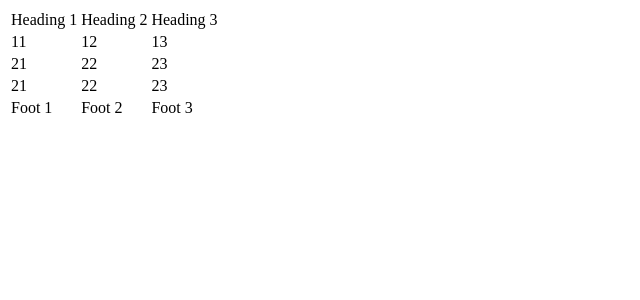
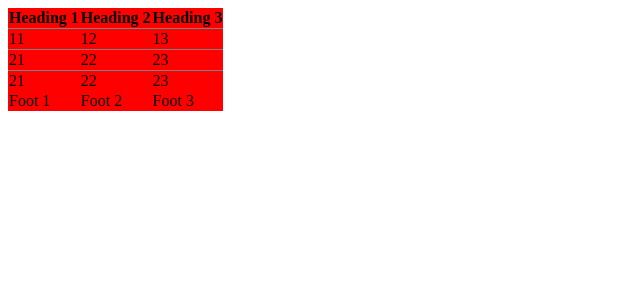
Before and after one commit to dunbheo/ComponentLibrary, a React app: page / in a window 1280 px wide. Shown: the top 300 px of the page, without its empty margins (0-640 px from the left). Built offline with nearby package versions, Linux system fonts and the light colour scheme; the HTML template or start-up script is replaced by a standard one.

Commit message:
Added some prop passing to children for Grid components

```diff
--- a/package.json
+++ b/package.json
@@ -44,6 +44,7 @@
   },
   "dependencies": {
     "react": "^16.9.0",
-    "react-dom": "^16.9.0"
+    "react-dom": "^16.9.0",
+    "styled-components": "^4.3.2"
   }
 }
--- a/src/App.js
+++ b/src/App.js
@@ -2,7 +2,7 @@ import React from 'react';
 import Grid, { GridHeaderRow, GridHeaderCell, GridRow, GridCell, GridFooterCell, GridFooterRow } from './components/grid/Grid';
 
 const App = () => (
-  <Grid>
+  <Grid backgroundColor="red" borderTop>
     <GridHeaderRow>
       <GridHeaderCell>Heading 1</GridHeaderCell>
       <GridHeaderCell>Heading 2</GridHeaderCell>
--- a/src/components/grid/Grid.js
+++ b/src/components/grid/Grid.js
@@ -1,17 +1,27 @@
 import React from 'react';
 import PropTypes from 'prop-types';
+import styled from 'styled-components';
 
 // Grid
-const Grid = ({ children }) => (
-  <table>
-    <tbody>
-      {children}
-    </tbody>
-  </table>
-);
+
+const Grid = ({ children, backgroundColor, ...rest }) => {
+const Table = styled.table`
+border-collapse: collapse;
+background-color: ${backgroundColor};
+`;
+
+ return (
+  <Table>
+      <tbody>
+        {children.map(child => React.cloneElement(child, {...rest}))}
+      </tbody>
+    </Table>
+ );
+};
 
 Grid.propTypes = {
   children: PropTypes.element.isRequired,
+  backgroundColor: PropTypes.string,
 };
 
 // GridHeaderRow
@@ -25,7 +35,7 @@ GridHeaderRow.propTypes = {
 
 // GridHeaderCell
 export const GridHeaderCell = ({ children }) => (
-  <td>{children}</td>
+  <th>{children}</th>
 );
 
 GridHeaderCell.propTypes = {
@@ -33,8 +43,8 @@ GridHeaderCell.propTypes = {
 };
 
 // GridRow
-export const GridRow = ({ children }) => (
-  <tr>{children}</tr>
+export const GridRow = ({ children, ...rest }) => (
+  <tr>{children.map(child => React.cloneElement(child, {...rest}))}</tr>
 );
 
 GridRow.propTypes = {
@@ -42,12 +52,18 @@ GridRow.propTypes = {
 };
 
 // GridCell
-export const GridCell = ({ children }) => (
-  <td>{children}</td>
-);
+
+export const GridCell = ({ children, borderTop }) => {
+const Td = styled.td`
+border-top: ${borderTop && '1px solid gray'};
+`;
+
+ return <Td>{children}</Td>
+};
 
 GridCell.propTypes = {
   children: PropTypes.element.isRequired,
+  borderTop: PropTypes.string,
 };
 
 // GridFooterRow
```
Also changed, not shown: 3 other files (tests, documents, lock files or other folders).
